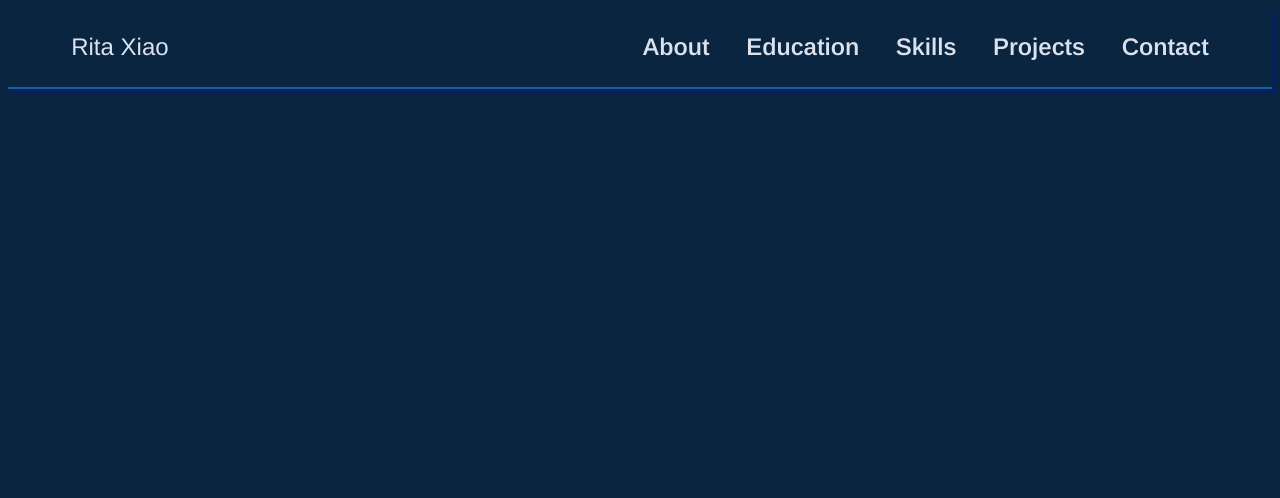
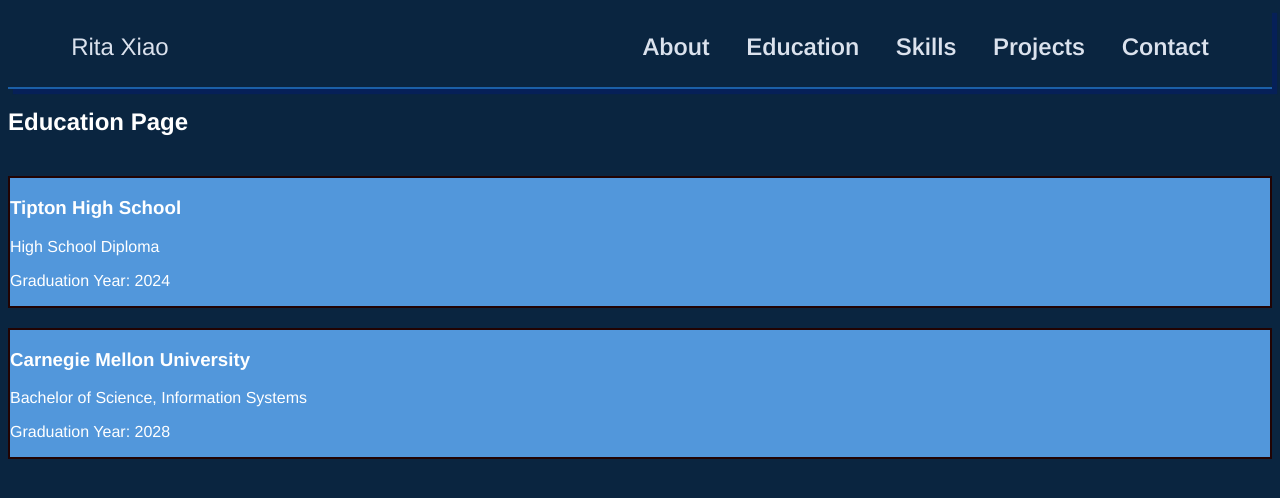
Before and after one commit to Rita-Xiao/Personal_Portfolio_Website, a plain HTML site: page pages/education.html in a window 1280 px wide. Drawn offline with nearby package versions, Linux system fonts and the light colour scheme.

Commit message:
just added some more details for the information, some parts are rather hard to add text, as most of them are more application, links, images, etc.

```diff
--- a/pages/education.html
+++ b/pages/education.html
@@ -25,6 +25,20 @@
             <a href="contact.html" class = "linkNav"> Contact</a>
         </nav>
     </header>
-    <h1>Education Page</h1>
+    <section class="education">
+        <h1>Education Page</h1>
+        <div class="highSchool">
+            <h3>Tipton High School</h3>
+            <p>High School Diploma</p>
+            <p>Graduation Year: 2024</p>
+        </div>
+        <div class="college">
+            <h3>Carnegie Mellon University</h3>
+            <p>Bachelor of Science, Information Systems</p>
+            <p>Graduation Year: 2028</p>
+        </div>
+
+
+    </section>
 </body>
 </html>
--- a/static/project.js
+++ b/static/project.js
@@ -5,3 +5,9 @@
     element.style.cursor = "pointer";
     window.location.href = url;
 }
+
+// Functionality Considerations, likely will not finish before checkin
+// Filter/Sort Projects (just a thought, but could implement)
+// Form Validation - Contact Page
+// Enable Animation For the Appearance of My Quote or Name (typing effect or fade in effect)
+// Need to think a bit more on other interactions
--- a/static/style.css
+++ b/static/style.css
@@ -187,3 +187,34 @@
 
 
 /* ----------------------End of About Page ----------------------------------- */
+
+/* Education Page */
+.education {
+    display: flex;
+    flex-direction: column;
+    gap: 20px;
+    color: white;
+
+}
+
+.highSchool {
+    border: solid 2px rgb(33, 3, 3);
+    background-color: #5297db;
+}
+
+.college {
+    border: solid 2px rgb(33, 3, 3);
+    background-color: #5297db;
+}
+
+
+/* ----------------------End of Education Page ----------------------------------- */
+
+/* Skills Page */
+
+/* ----------------------End of Skills Page ----------------------------------- */
+
+
+/* Projects Page */
+
+/* ----------------------End of Projects Page ----------------------------------- */
```
